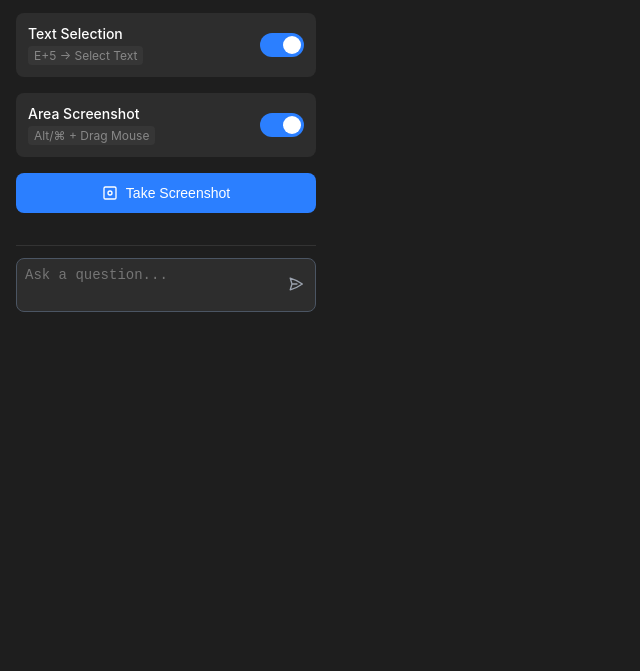
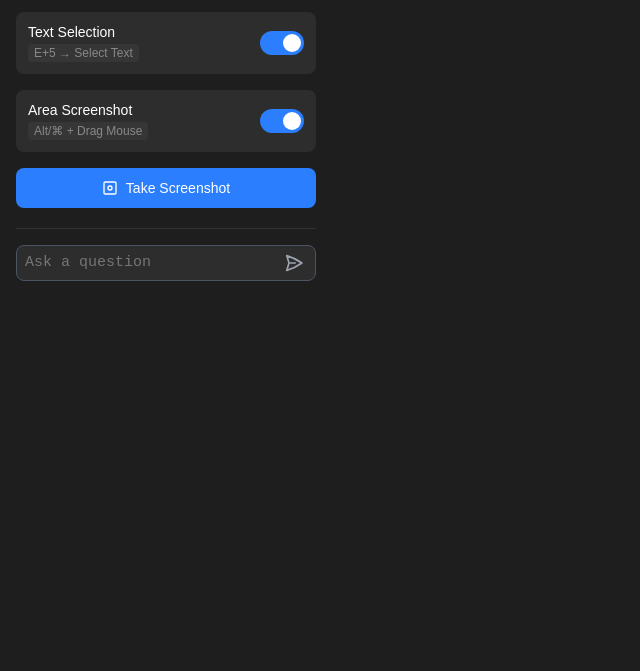
Before and after one commit to punitpalial/eli5, a website built with webpack: page popup.html in a window 1280 px wide. Shown: the part 129-800 px from the top of the page, without its empty margins (0-640 px from the left). Built offline with nearby package versions, Linux system fonts and the light colour scheme; some packages are replaced by stand-ins of ours; no server answers; what @google/generative-ai would draw is missing.

Commit message:
Completed the text in popup functionality

```diff
--- a/popup.css
+++ b/popup.css
@@ -2,7 +2,7 @@ body {
     width: 300px;
     margin: 0;
     padding: 16px;
-    font-family: -apple-system, BlinkMacSystemFont, 'Segoe UI', Roboto, Oxygen, Ubuntu, Cantarell, sans-serif;
+    font-family: Arial, sans-serif;
     background: #1E1E1E;
     color: #FFFFFF;
 }
@@ -28,7 +28,7 @@ h1 {
     padding: 12px;
     background: #2D2D2D;
     border-radius: 8px;
-    transition: background-color 0.2s;
+    transition: background-color 0.5s;
 }
 
 .toggle-container:first-of-type {
@@ -176,8 +176,8 @@ input:checked + .slider:before {
 
 /* Question input styles */
 .question-container {
-    margin-top: 16px;
-    padding-top: 12px;
+    margin-top: 4px;  /* Reduced from 16px */
+    padding-top: 16px; /* Reduced from 12px */
     border-top: 1px solid #333;
 }
 
@@ -192,24 +192,41 @@ input:checked + .slider:before {
     border: 1px solid rgb(75, 85, 99);
     border-radius: 0.5rem;
     padding: 0.5rem;
+    padding-right: 40px; /* Increased to accommodate larger send button */
     color: white;
     width: 100%;
     resize: none;
     outline: none;
-    font-size: 14px;
-    min-height: 36px;
-    max-height: 100px;
+    font-size: 15px;
+    height: 18px; /* Initial height */
+    overflow-y: auto; /* Allow scrolling */
+    scrollbar-width: none; /* Firefox */
+    -ms-overflow-style: none; /* IE and Edge */
+}
+
+.chat-input::-webkit-scrollbar {
+    display: none; /* Chrome, Safari, and Opera */
 }
 
 .send-button {
     position: absolute;
-    right: 8px;
+    right: 4px; /* Adjusted from 2px for better positioning */
+    top: 50%; /* Center vertically */
+    transform: translateY(-50%); /* Complete vertical centering */
     color: rgb(156, 163, 175);
     background: transparent;
     border: none;
     cursor: pointer;
-    padding: 4px;
+    padding: 8px; /* Increased from 4px */
     border-radius: 4px;
+    display: flex; /* Help center the icon */
+    align-items: center;
+    justify-content: center;
+}
+
+.send-button svg {
+    width: 20px; /* Increase SVG icon size */
+    height: 20px;
 }
 
 .send-button:hover {
--- a/popup.html
+++ b/popup.html
@@ -58,7 +58,7 @@
 
         <div class="question-container">
             <div class="input-wrapper">
-                <textarea class="chat-input" id="questionInput" placeholder="Ask a question..."></textarea>
+                <textarea class="chat-input" id="questionInput" placeholder="Ask a question"></textarea>
                 <button class="send-button" id="sendQuestionButton">
                     <svg xmlns="http://www.w3.org/2000/svg" width="16" height="16" viewBox="0 0 24 24" fill="none" stroke="currentColor" stroke-width="2">
                         <path stroke-linecap="round" stroke-linejoin="round" d="M6 12L3.269 3.126A59.768 59.768 0 0121.485 12 59.77 59.77 0 013.27 20.876L5.999 12zm0 0h7.5" />
--- a/popup.js
+++ b/popup.js
@@ -34,7 +34,7 @@ document.addEventListener("DOMContentLoaded", function () {
     const mode = isEli5Mode ? "eli5" : "standard";
     chrome.storage.sync.set({ responseMode: mode });
 
-    // console.log("Response mode changed in popup");
+    console.log("Response mode changed in popup");
 
     updateResponseModeLabels(isEli5Mode);
 
@@ -106,7 +106,7 @@ document.addEventListener("DOMContentLoaded", function () {
   // Auto-resize the textarea as the user types
   questionInput.addEventListener("input", function () {
     this.style.height = "auto";
-    this.style.height = Math.min(this.scrollHeight, 100) + "px";
+    this.style.height = Math.min(this.scrollHeight, 120) + "px";
   });
 
   // Send question when the send button is clicked
@@ -125,6 +125,7 @@ document.addEventListener("DOMContentLoaded", function () {
   function sendQuestion() {
     const question = questionInput.value.trim();
     if (question) {
+      console;
       chrome.tabs.query({ active: true, currentWindow: true }, function (tabs) {
         chrome.tabs.sendMessage(tabs[0].id, {
           action: "askQuestion",
--- a/server.js
+++ b/server.js
@@ -9,7 +9,7 @@ const genAI = new GoogleGenerativeAI(apiKey);
 const model = genAI.getGenerativeModel({
   model: "gemini-2.0-flash",
   systemInstructions:
-    "You are an assistant whose task is to simplify the input text or the image sent to you and explain it in simple terms so that an average person can understand the text or the image. Keep the result short and sweet without compromising on explaning relevant details. In case of a image, identify the purple box and only explain the contents within that box.",
+    "You are an helpful, sweet and kind teacher whose task is to either answer the asked question or simplify the input text or smplify the image sent to you and explain it in simple terms so that an average person can understand the text or the image. Keep the result short and sweet without compromising on explaning relevant details. In case of a image, identify the purple box and only explain the contents within that box.",
 });
 
 const app = express();
```
Also changed, not shown: geminiAPICall.js (+7 -7 lines), selectedTextExplanation/content.js (+31 -5 lines), selectedTextExplanation/style.css (+8 -0 lines).
